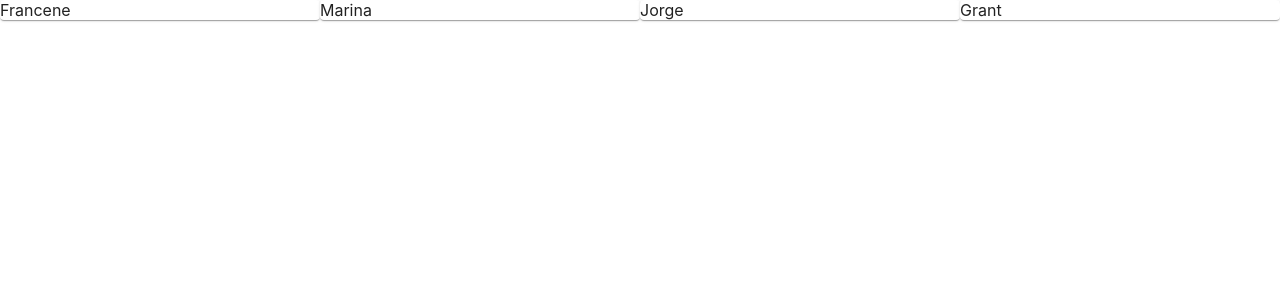
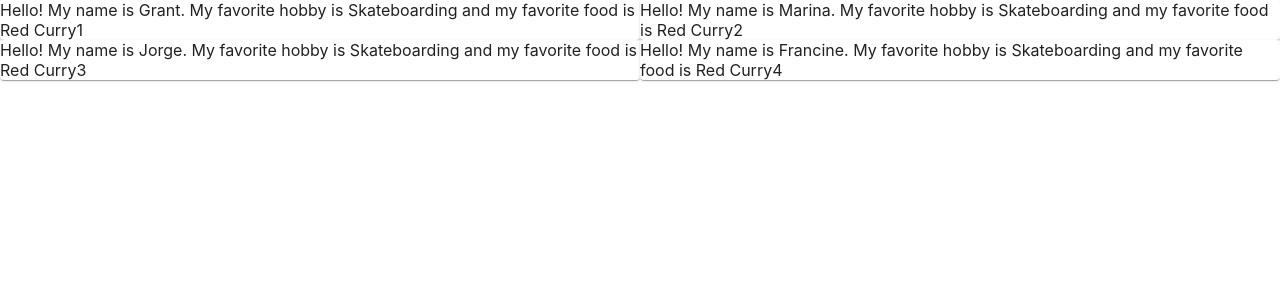
Before and after one commit to grantalf/team-10-material-ui, a React (Create React App) app: page / in a window 1280 px wide. Shown: the top 300 px of the page. Built offline with nearby package versions, Linux system fonts and the light colour scheme.

Commit message:
mapped over hobbyData.js to create components

```diff
--- a/src/App.js
+++ b/src/App.js
@@ -2,31 +2,19 @@ import logo from './logo.svg';
 import './App.css';
 import Grid from '@material-ui/core/Grid'
 import { Paper } from '@material-ui/core';
+import hobbies from './hobbyData.js'
 
 function App() {
   return (
     <>
       <Grid container>
-        <Grid item xs={12} sm={6} md={3}>
-          <Paper>
-            Francene
-          </Paper>
-        </Grid>
-        <Grid item xs={12} sm={6} md={3}>
-          <Paper>
-            Marina
-          </Paper>
-        </Grid>
-        <Grid item xs={12} sm={6} md={3}>
-          <Paper>
-            Jorge
-          </Paper>
-        </Grid>
-        <Grid item xs={12} sm={6} md={3}>
-          <Paper>
-            Grant
-          </Paper>
-        </Grid>
+        {hobbies.map((hobby, i) =>
+            <Grid item xs={12} sm={6} med={3}>
+            <Paper>
+              Hello!  My name is {hobby.name}.  My favorite hobby is {hobby.interests} and my favorite food is {hobby.favoriteFood}
+            </Paper>
+          </Grid>
+        )}
       </Grid>
     </>
   );
--- /dev/null
+++ b/src/hobbyData.js
@@ -0,0 +1,24 @@
+const hobbies = [
+    {
+        name: 'Grant',
+        interests: 'Skateboarding',
+        favoriteFood: 'Red Curry1'
+    },
+    {
+        name: 'Marina',
+        interests: 'Skateboarding',
+        favoriteFood: 'Red Curry2'
+    },
+    {
+        name: 'Jorge',
+        interests: 'Skateboarding',
+        favoriteFood: 'Red Curry3'
+    },
+    {
+        name: 'Francine',
+        interests: 'Skateboarding',
+        favoriteFood: 'Red Curry4'
+    }
+];
+
+export default hobbies;
```
